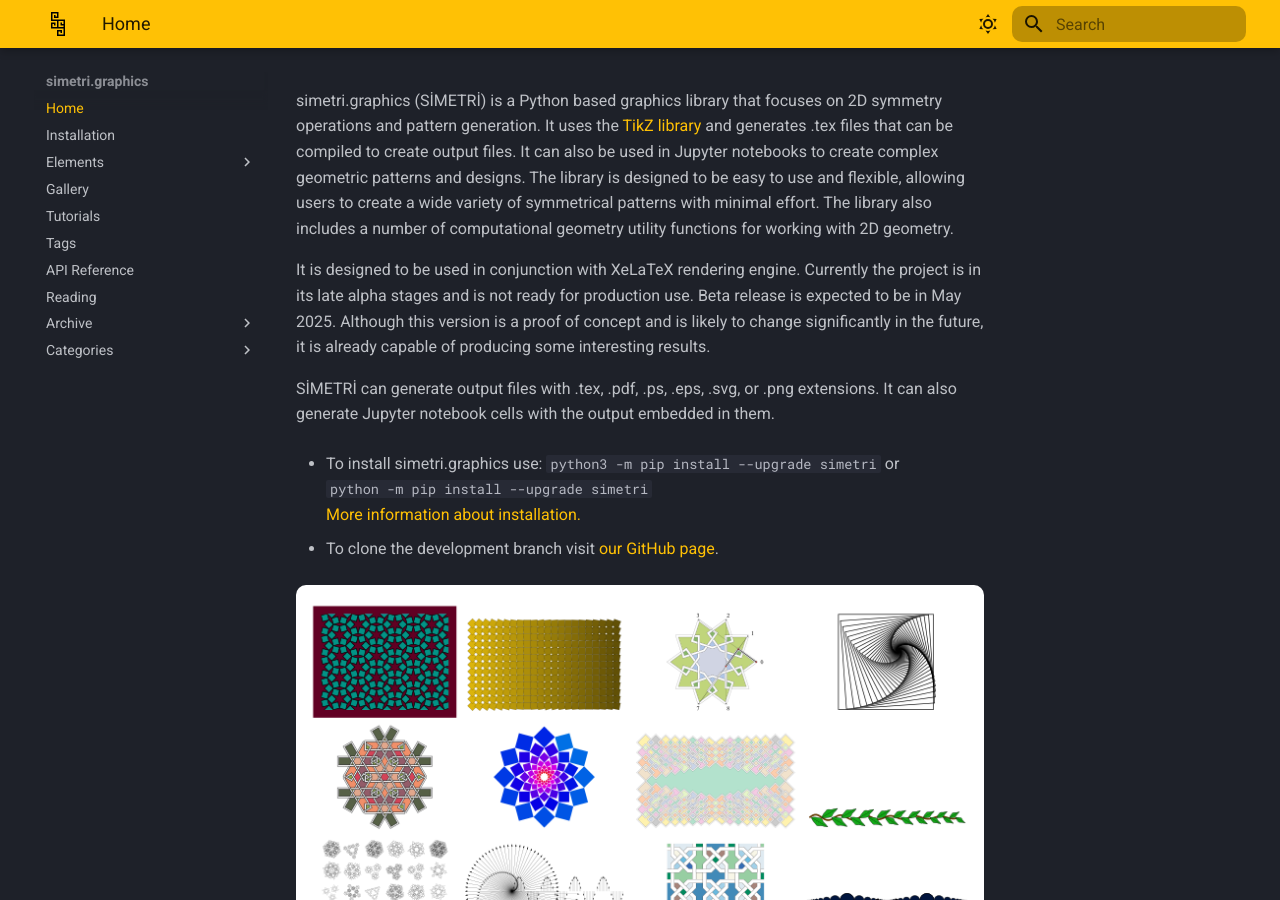
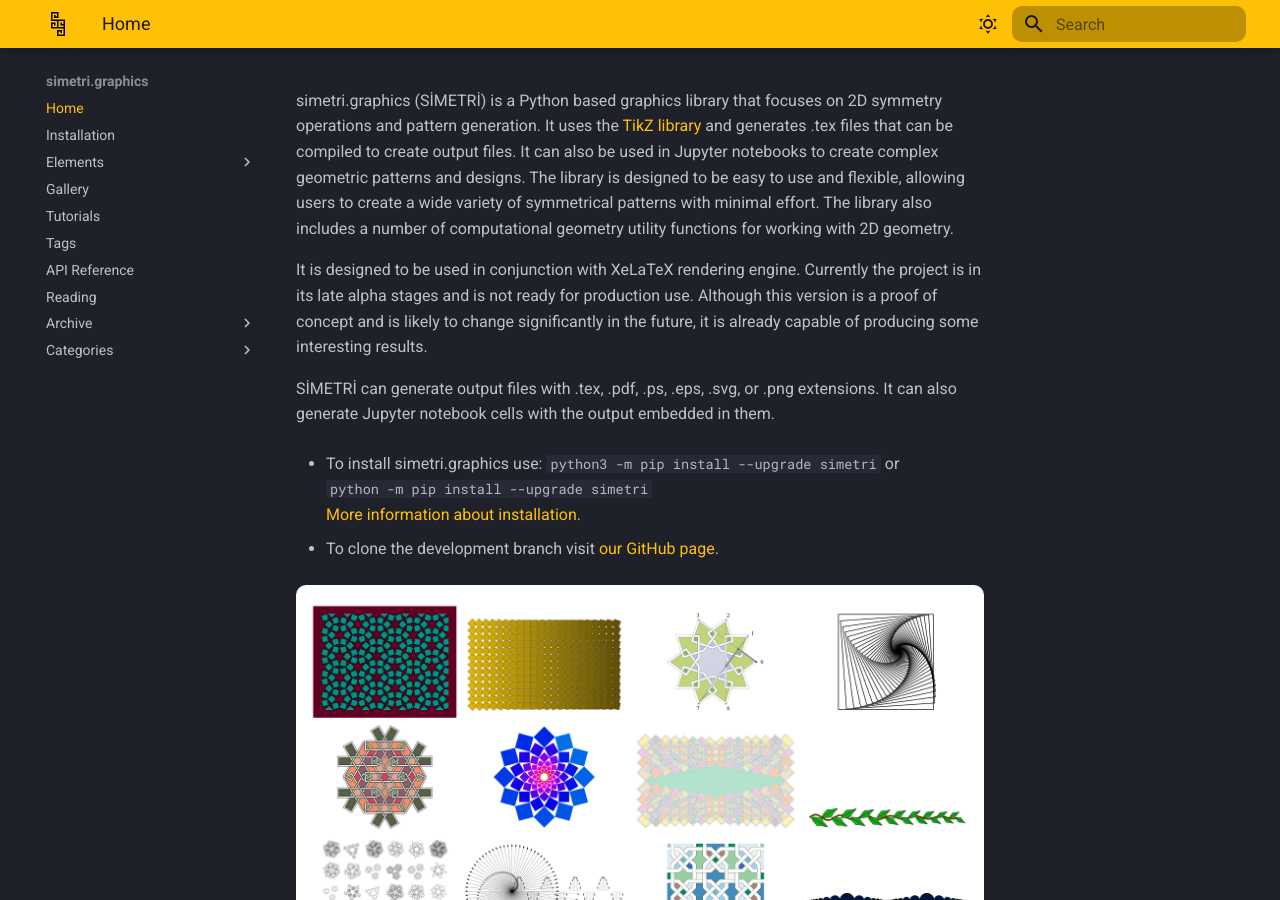
Before and after one commit to simetri-graphics/simetri, an MkDocs documentation site: the page built from docs/index.md, in a window 1280 px wide and 900 px high, scrolled down 524 px. Built offline with MkDocs 1.6.1 and Material for MkDocs 9.7.7, drawn with Linux system fonts in a browser that asks for light colours; nearby versions of some CDN libraries; library files that are not in the unit come from our copies.

Commit message:
changed release data

```diff
--- a/docs/index.md
+++ b/docs/index.md
@@ -7,7 +7,7 @@
 
 simetri.graphics (SİMETRİ) is a Python based graphics library that focuses on 2D symmetry operations and pattern generation. It uses the [TikZ library](https://tikz.net) and generates .tex files that can be compiled to create output files. It can also be used in Jupyter notebooks to create complex geometric patterns and designs. The library is designed to be easy to use and flexible, allowing users to create a wide variety of symmetrical patterns with minimal effort. The library also includes a number of computational geometry utility functions for working with 2D geometry.
 
-It is designed to be used in conjunction with XeLaTeX rendering engine. Currently the project is in its late alpha stages and is not ready for production use. Beta release is expected to be in May 2025. Although this version is a proof of concept and is likely to change significantly in the future, it is already capable of producing some interesting results.
+It is designed to be used in conjunction with XeLaTeX rendering engine. Currently the project is in its late alpha stages and is not ready for production use. Although this version is a proof of concept and is likely to change significantly in the future, it is already capable of producing some interesting results.
 
 SİMETRİ can generate output files with .tex, .pdf, .ps, .eps, .svg, or .png extensions. It can also generate Jupyter notebook cells with the output embedded in them.
 
```
